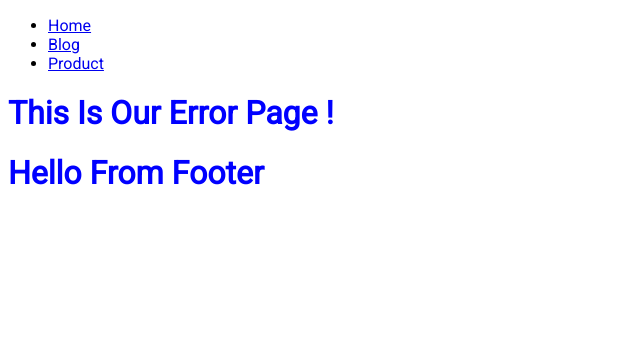
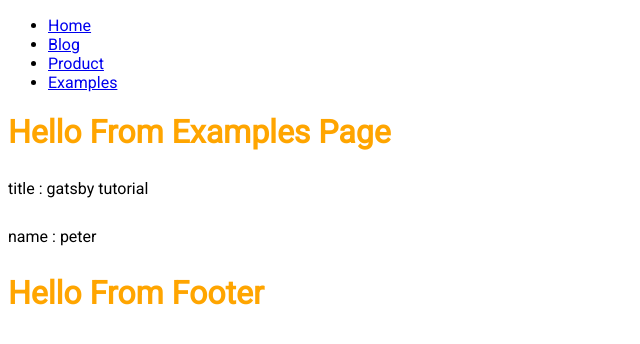
Before and after one commit to bazrar/tutorial, a Gatsby site: page /examples in a window 1280 px wide. Before the commit this address had no page. Shown: the whole page, without its empty margins (0-640 px from the left). Built offline with nearby package versions, Linux system fonts and the light colour scheme; Gatsby itself is replaced by a stand-in of ours.

Commit message:
graphql basics

```diff
--- a/gatsby-config.js
+++ b/gatsby-config.js
@@ -6,5 +6,12 @@
 
 module.exports = {
   /* Your site config here */
+  siteMetadata: {
+    title: 'gatsby tutorial',
+    description: 'some random description',
+    author: 'john doe',
+    data: ['item 1', 'item 2'],
+    person: {name: 'peter', age: 32}
+  },
  plugins: [`gatsby-plugin-styled-components`],
 }
--- /dev/null
+++ b/src/components/Header.js
@@ -0,0 +1,35 @@
+import React from 'react'
+import {useStaticQuery, graphql} from 'gatsby'
+const getData = graphql`
+ {
+  site {
+    siteMetadata {
+      author
+      data
+      description
+      title
+      person {
+        age
+        name
+      }
+    }
+  }
+}
+`;
+
+const Header = () => {
+    // console.log(getData)
+    const {site: {siteMetadata: {title, person: {name}}}} = useStaticQuery(getData);
+    // console.log(data)
+    return (
+        <div>
+           {/* <h1>title : {data.site.siteMetadata.title}</h1>
+           <h1>name : {data.site.siteMetadata.person.name }</h1> */}
+
+           <p>title : {title}</p>
+           <p>name : {name}</p>
+        </div>
+    )
+}
+
+export default Header
--- a/src/components/Navbar.js
+++ b/src/components/Navbar.js
@@ -17,6 +17,10 @@ const Navbar = () => {
                     <Link to='/product'>Product</Link>
 
                 </li>
+                <li>
+                    <Link to='/examples'>Examples</Link>
+
+                </li>
             </ul>
 
         </nav>
--- a/src/components/layout.css
+++ b/src/components/layout.css
@@ -5,7 +5,7 @@ body {
 }
 
 h1 {
-  color: blue;
+  color: orange;
   text-transform: capitalize;
 }
 
--- /dev/null
+++ b/src/examples/Header.js
@@ -0,0 +1,27 @@
+import React from "react"
+import { useStaticQuery, graphql } from "gatsby"
+
+const ComponentName = () => {
+  const data = useStaticQuery(graphql`
+    {
+      site {
+        siteMetadata {
+          author
+          data
+          description
+          title
+          person {
+            age
+            name
+          }
+        }
+      }
+    }
+  `)
+  return <div>
+      <h1>{data.site.siteMetadata.person.name}</h1>
+      <h1>{data.site.siteMetadata.person.age}</h1>
+  </div>
+}
+
+export default ComponentName
--- /dev/null
+++ b/src/pages/examples.js
@@ -0,0 +1,14 @@
+import React from 'react'
+import Layout from '../components/Layout'
+import Header from '../components/Header'
+
+const examples = () => {
+    return (
+        <Layout>
+       <h1>Hello from examples page</h1>
+       <Header />
+       </Layout>
+    )
+}
+
+export default examples
```
